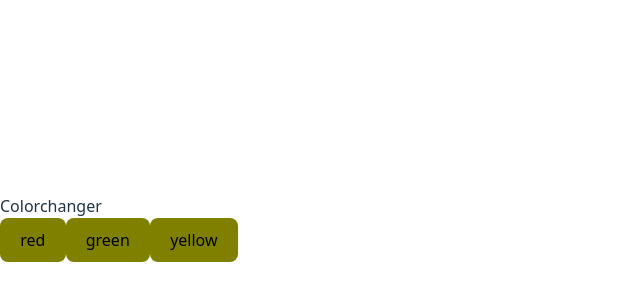
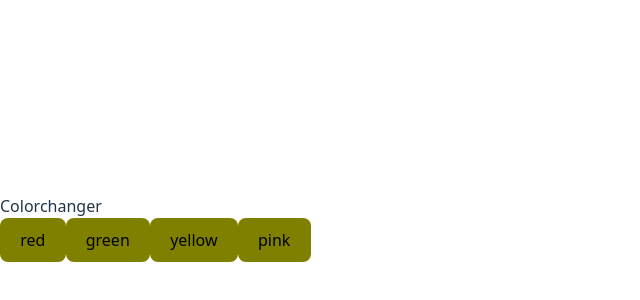
Before and after one commit to SHUBHAM1737/AI-clones, a React (Vite) app: page / in a window 1280 px wide. Shown: the part 172-472 px from the top of the page, without its empty margins (0-640 px from the left). Built offline with nearby package versions, Linux system fonts and the light colour scheme.

Commit message:
add components

```diff
--- a/src/components/Colorchanger.jsx
+++ b/src/components/Colorchanger.jsx
@@ -15,6 +15,9 @@ function Colorchanger() {
   let yellow = () => {
     setColor("yellow")
   }
+  let pinkC = () =>{
+    setColor("pink")
+  }
   return (
     <>
 
@@ -30,6 +33,9 @@ function Colorchanger() {
       >green</button>
 
       <button style={{backgroundColor: color}} onClick={yellow}>yellow</button>
+
+      <button
+      style={{backgroundColor: color}} onClick={ pinkC}> pink</button>
     </>
   );
 }
```
Also changed, not shown: src/App.jsx (+1 -9 lines).
